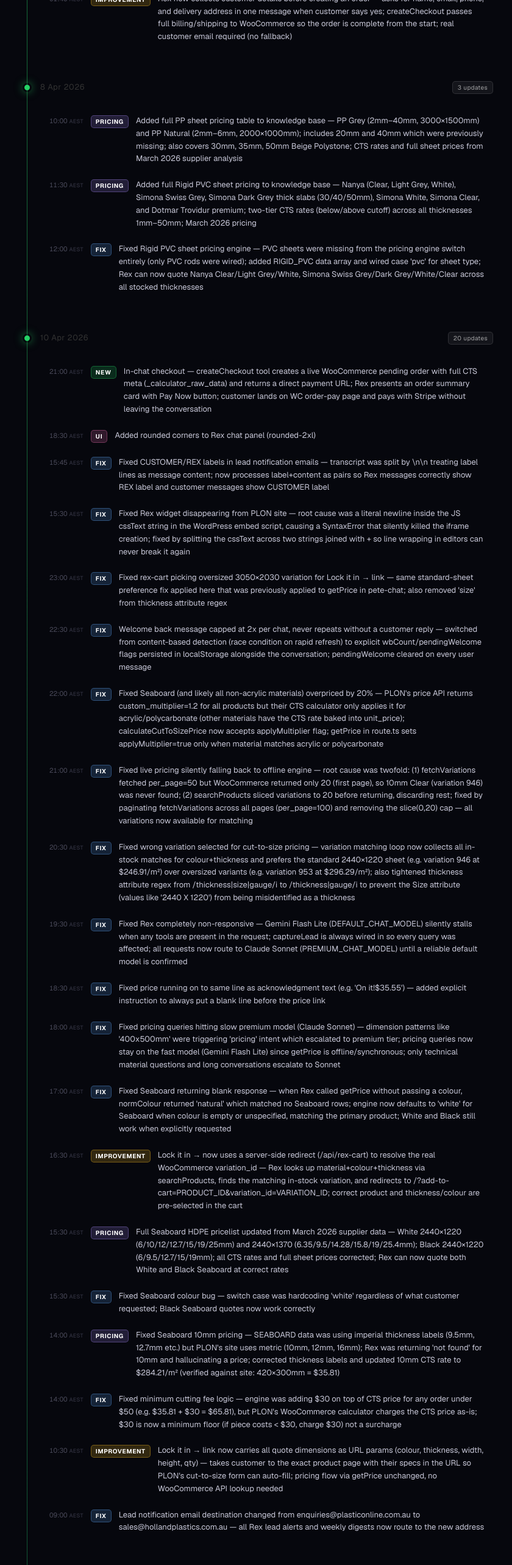
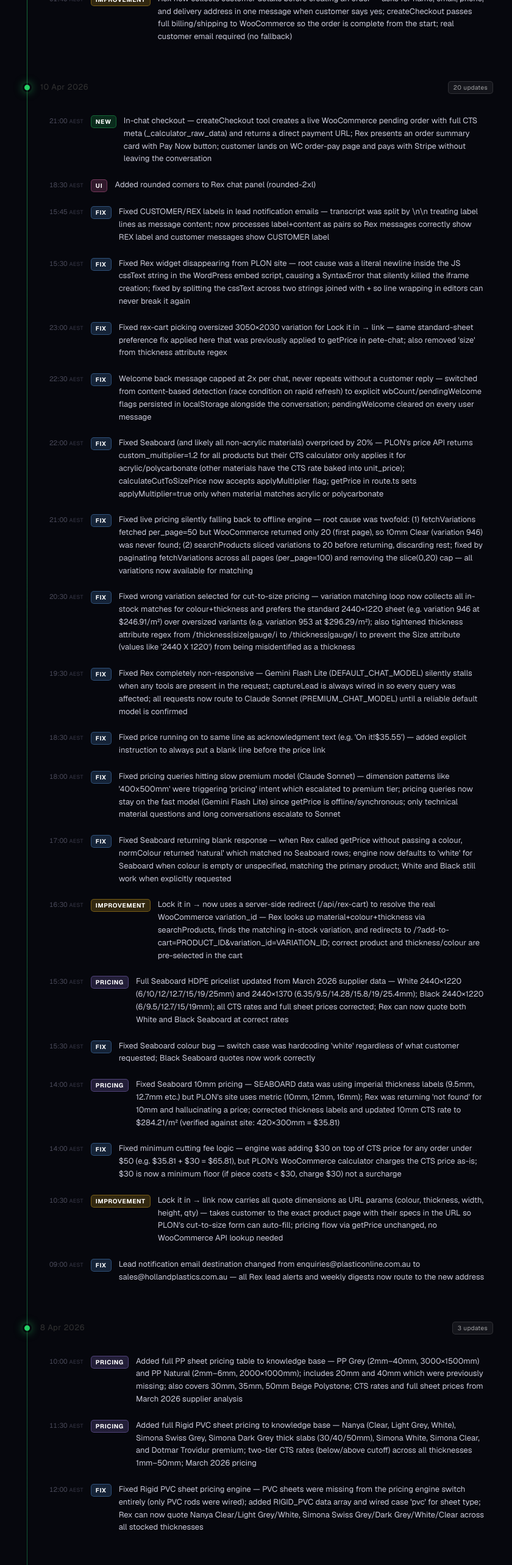
Before and after one commit to sg-satoshi/saabai-site, a Next.js app: page /rex-changelog in a window 1280 px wide. Shown: the part 980-3546 px from the top of the page at 61% size, without its empty margins (217-1057 px from the left). Built offline with nearby package versions, Linux system fonts and the light colour scheme.

Commit message:
fix: correct changelog date order — 8 Apr between 10 Apr and 7 Apr

```diff
--- a/app/rex-changelog/ChangelogClient.tsx
+++ b/app/rex-changelog/ChangelogClient.tsx
@@ -39,14 +39,6 @@ const CHANGELOG: Day[] = [
     ],
   },
   {
-    date: "8 Apr 2026",
-    entries: [
-      { time: "10:00", tag: "PRICING", title: "Added full PP sheet pricing table to knowledge base — PP Grey (2mm–40mm, 3000×1500mm) and PP Natural (2mm–6mm, 2000×1000mm); includes 20mm and 40mm which were previously missing; also covers 30mm, 35mm, 50mm Beige Polystone; CTS rates and full sheet prices from March 2026 supplier analysis" },
-      { time: "11:30", tag: "PRICING", title: "Added full Rigid PVC sheet pricing to knowledge base — Nanya (Clear, Light Grey, White), Simona Swiss Grey, Simona Dark Grey thick slabs (30/40/50mm), Simona White, Simona Clear, and Dotmar Trovidur premium; two-tier CTS rates (below/above cutoff) across all thicknesses 1mm–50mm; March 2026 pricing" },
-      { time: "12:00", tag: "FIX", title: "Fixed Rigid PVC sheet pricing engine — PVC sheets were missing from the pricing engine switch entirely (only PVC rods were wired); added RIGID_PVC data array and wired case 'pvc' for sheet type; Rex can now quote Nanya Clear/Light Grey/White, Simona Swiss Grey/Dark Grey/White/Clear across all stocked thicknesses" },
-    ],
-  },
-  {
     date: "10 Apr 2026",
     entries: [
       { time: "21:00", tag: "NEW", title: "In-chat checkout — createCheckout tool creates a live WooCommerce pending order with full CTS meta (_calculator_raw_data) and returns a direct payment URL; Rex presents an order summary card with Pay Now button; customer lands on WC order-pay page and pays with Stripe without leaving the conversation" },
@@ -69,6 +61,14 @@ const CHANGELOG: Day[] = [
       { time: "14:00", tag: "FIX", title: "Fixed minimum cutting fee logic — engine was adding $30 on top of CTS price for any order under $50 (e.g. $35.81 + $30 = $65.81), but PLON's WooCommerce calculator charges the CTS price as-is; $30 is now a minimum floor (if piece costs < $30, charge $30) not a surcharge" },
       { time: "10:30", tag: "IMPROVEMENT", title: "Lock it in → link now carries all quote dimensions as URL params (colour, thickness, width, height, qty) — takes customer to the exact product page with their specs in the URL so PLON's cut-to-size form can auto-fill; pricing flow via getPrice unchanged, no WooCommerce API lookup needed" },
       { time: "09:00", tag: "FIX", title: "Lead notification email destination changed from enquiries@plasticonline.com.au to sales@hollandplastics.com.au — all Rex lead alerts and weekly digests now route to the new address" },
+    ],
+  },
+  {
+    date: "8 Apr 2026",
+    entries: [
+      { time: "10:00", tag: "PRICING", title: "Added full PP sheet pricing table to knowledge base — PP Grey (2mm–40mm, 3000×1500mm) and PP Natural (2mm–6mm, 2000×1000mm); includes 20mm and 40mm which were previously missing; also covers 30mm, 35mm, 50mm Beige Polystone; CTS rates and full sheet prices from March 2026 supplier analysis" },
+      { time: "11:30", tag: "PRICING", title: "Added full Rigid PVC sheet pricing to knowledge base — Nanya (Clear, Light Grey, White), Simona Swiss Grey, Simona Dark Grey thick slabs (30/40/50mm), Simona White, Simona Clear, and Dotmar Trovidur premium; two-tier CTS rates (below/above cutoff) across all thicknesses 1mm–50mm; March 2026 pricing" },
+      { time: "12:00", tag: "FIX", title: "Fixed Rigid PVC sheet pricing engine — PVC sheets were missing from the pricing engine switch entirely (only PVC rods were wired); added RIGID_PVC data array and wired case 'pvc' for sheet type; Rex can now quote Nanya Clear/Light Grey/White, Simona Swiss Grey/Dark Grey/White/Clear across all stocked thicknesses" },
     ],
   },
   {
```
